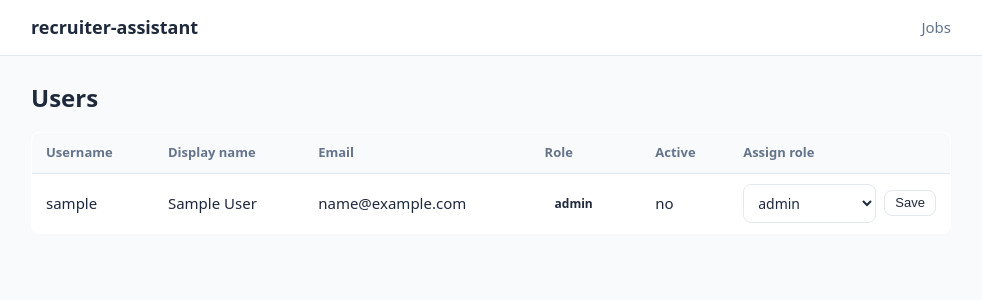
After one commit to humanaxiom/recruiter-assistant, a Flask app: template core/frontend/templates/admin_users.html in a window 1280 px wide. The commit adds this page. Shown: the top 300 px of the page, without its empty margins (149-1131 px from the left). Run offline with Flask 3, Linux system fonts and the light colour scheme; the template is opened without the code that fills it: most values are stand-ins (such as "Sample title", 1, 10 or a date in 2020).

Commit message:
green: admin users page for granular role assignment (slice 7)
Flask admin surface wired to the FU-5/slice-6 backend admin API:
- api_client.list_users (GET /users) + set_user_role (PATCH /users/{id}/role)
- GET /admin/users: _require_admin_page gate (dev-mode passthrough;
  cas-enabled reads g.cas_user, 403s any non-admin session before any call)
  -> lists users with a per-user role <select> posting to the assign route
- POST /admin/users/<uuid>/role: gate -> set_user_role -> redirect; Conflict
  (last-admin lockout) re-renders with a human message via _format_error;
  NotFound->404, BackendUnavailable->503
- base.html: 'Users' nav link shown only for an admin session
- admin_users.html template

Gate: ./scripts/verify.sh offline -> 3815 passed, coverage 92.64%, all green.

Co-Authored-By: Claude Opus 4.8 (1M context) <noreply@anthropic.com>

```diff
--- a/core/frontend/api_client.py
+++ b/core/frontend/api_client.py
@@ -398,6 +398,27 @@ def get_match_results(resume_id: UUID, *, client: httpx.Client | None = None) ->
     return response.json()
 
 
+def list_users(*, client: httpx.Client | None = None) -> Any:
+    """GET /users — the admin-only user roster (user-admin-roles slice 6/7).
+    Same ``_request``/error-mapping plumbing as :func:`list_jobs`."""
+    response = _request("GET", "/users", client=client)
+    return response.json()
+
+
+def set_user_role(
+    user_id: UUID, role: str, *, client: httpx.Client | None = None
+) -> Any:
+    """PATCH /users/{id}/role (JSON ``{role}``) — assign a new role to a user.
+    A backend 409 (last-admin lockout) surfaces as ``Conflict`` so the route
+    can show a friendly message; a 404 as ``NotFound``; other 4xx (e.g. an
+    invalid role) as ``BadRequest`` — identical error mapping to
+    :func:`transition_status`."""
+    response = _request(
+        "PATCH", f"/users/{user_id}/role", json={"role": role}, client=client
+    )
+    return response.json()
+
+
 def get_cas_user(*, client: httpx.Client | None = None) -> Any:
     """GET /auth/cas/user — the CAS session-status endpoint (slice 6). Never
     401s server-side (returns ``{authenticated: False, ...}`` when there is no
@@ -454,5 +475,7 @@ __all__ = [
     "trigger_reverse_match",
     "get_match_results",
     "export_shortlist",
+    "list_users",
+    "set_user_role",
     "get_cas_user",
 ]
--- a/core/frontend/app.py
+++ b/core/frontend/app.py
@@ -117,6 +117,36 @@ def health() -> dict[str, str]:
 
 def _unavailable(exc: api_client.BackendUnavailable) -> Any:
     return render_template("error.html"), 503
+
+
+_ASSIGNABLE_ROLES = ("admin", "recruiter", "hiring_manager", "auditor")
+
+
+def _require_admin_page() -> None:
+    """user-admin-roles slice 7 — the admin-only gate shared by the
+    ``/admin/users`` GET/POST routes, mirroring the backend's own
+    ``_require_admin_session`` (``src/api/routes/users.py``).
+
+    ``cas_enabled=False`` (dev mode): unconditional passthrough, with NO call
+    to ``api_client.get_cas_user`` — dev-anonymous IS the backend's own
+    synthetic admin sentinel, so the page is always reachable in dev mode
+    (mirrors ``index()``'s "only call ``get_cas_user`` when ``cas_enabled``"
+    discipline).
+
+    ``cas_enabled=True``: reuses the status ``_cas_auth_gate`` already
+    stashed on ``flask.g.cas_user`` for THIS request — never re-fetched.
+    A ``role`` other than ``"admin"`` aborts 403 before any
+    ``list_users``/``set_user_role`` call. A ``role=None`` session never
+    reaches here at all: ``_cas_auth_gate`` already intercepts it with
+    ``pending_access.html`` before this route's body ever runs.
+    """
+    settings = get_settings()
+    if not settings.cas_enabled:
+        return None
+    cas_status = getattr(g, "cas_user", None) or {}
+    if cas_status.get("role") != "admin":
+        abort(403)
+    return None
 
 
 _JOB_STATUSES = ("draft", "open", "closed", "archived")
@@ -839,3 +869,49 @@ def shortlist_export(job_id: UUID) -> Any:
         ),
         headers=headers,
     )
+
+
+@app.get("/admin/users")
+def admin_users() -> Any:
+    """user-admin-roles slice 7 — the admin-only user roster + role-assignment
+    page. Gated by :func:`_require_admin_page`; ``BackendUnavailable`` maps to
+    the shared 503 error page."""
+    _require_admin_page()
+    try:
+        users = api_client.list_users()
+    except api_client.BackendUnavailable as exc:
+        return _unavailable(exc)
+    return render_template(
+        "admin_users.html", users=users, roles=_ASSIGNABLE_ROLES, error=None
+    )
+
+
+@app.post("/admin/users/<uuid:user_id>/role")
+def admin_set_user_role(user_id: UUID) -> Any:
+    """user-admin-roles slice 7 — assign a new role to a user. A backend 409
+    (last-admin lockout) re-renders ``admin_users.html`` with a friendly
+    message instead of redirecting; ``NotFound``/``BackendUnavailable`` map to
+    404/503 respectively."""
+    _require_admin_page()
+    role = (request.form.get("role") or "").strip()
+    try:
+        api_client.set_user_role(user_id, role)
+    except api_client.Conflict as exc:
+        try:
+            users = api_client.list_users()
+        except api_client.BackendUnavailable as unavail:
+            return _unavailable(unavail)
+        return (
+            render_template(
+                "admin_users.html",
+                users=users,
+                roles=_ASSIGNABLE_ROLES,
+                error=_format_error(exc.detail),
+            ),
+            409,
+        )
+    except api_client.NotFound:
+        abort(404)
+    except api_client.BackendUnavailable as exc:
+        return _unavailable(exc)
+    return redirect(url_for("admin_users"))
--- /dev/null
+++ b/core/frontend/templates/admin_users.html
@@ -0,0 +1,42 @@
+{% extends "base.html" %}
+{% block title %}Users{% endblock %}
+{% block content %}
+<h1>Users</h1>
+
+{% if error %}
+<p class="error">{{ error }}</p>
+{% endif %}
+
+<table class="table">
+  <thead>
+    <tr>
+      <th>Username</th><th>Display name</th><th>Email</th>
+      <th>Role</th><th>Active</th><th>Assign role</th>
+    </tr>
+  </thead>
+  <tbody>
+    {% for user in users %}
+    <tr>
+      <td>{{ user.cas_username }}</td>
+      <td>{{ user.display_name or '—' }}</td>
+      <td>{{ user.email or '—' }}</td>
+      <td><span class="pill">{{ user.role or 'no role' }}</span></td>
+      <td>{{ 'yes' if user.active else 'no' }}</td>
+      <td>
+        <form action="{{ url_for('admin_set_user_role', user_id=user.id) }}"
+              method="post" style="display:flex; gap:8px; align-items:center">
+          <select class="input" name="role">
+            {% for role in roles %}
+            <option value="{{ role }}" {% if role == user.role %}selected{% endif %}>{{ role }}</option>
+            {% endfor %}
+          </select>
+          <button class="btn btn-secondary btn-sm" type="submit">Save</button>
+        </form>
+      </td>
+    </tr>
+    {% else %}
+    <tr><td colspan="6" class="muted">No users yet.</td></tr>
+    {% endfor %}
+  </tbody>
+</table>
+{% endblock %}
--- a/core/frontend/templates/base.html
+++ b/core/frontend/templates/base.html
@@ -13,6 +13,9 @@
       <a class="nav-logo" href="{{ url_for('index') }}">recruiter-assistant</a>
       <nav class="nav-links">
         <a href="{{ url_for('index') }}">Jobs</a>
+        {% if current_user and current_user.role == "admin" %}
+        <a href="{{ url_for('admin_users') }}">Users</a>
+        {% endif %}
         {% if current_user and current_user.authenticated %}
         <span class="nav-user">{{ current_user.username }}{% if current_user.role %} ({{ current_user.role }}){% endif %}</span>
         <a class="nav-logout" href="{{ logout_url }}">Logout</a>
```
